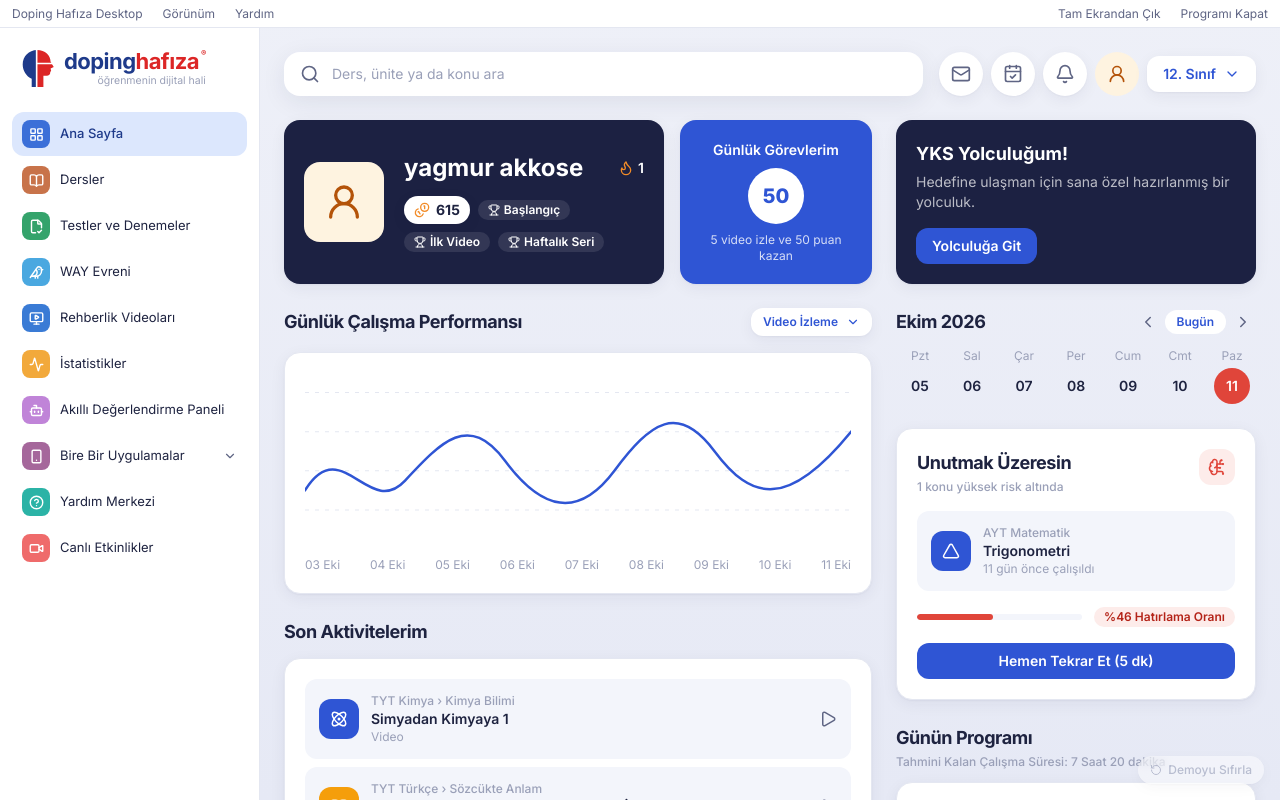
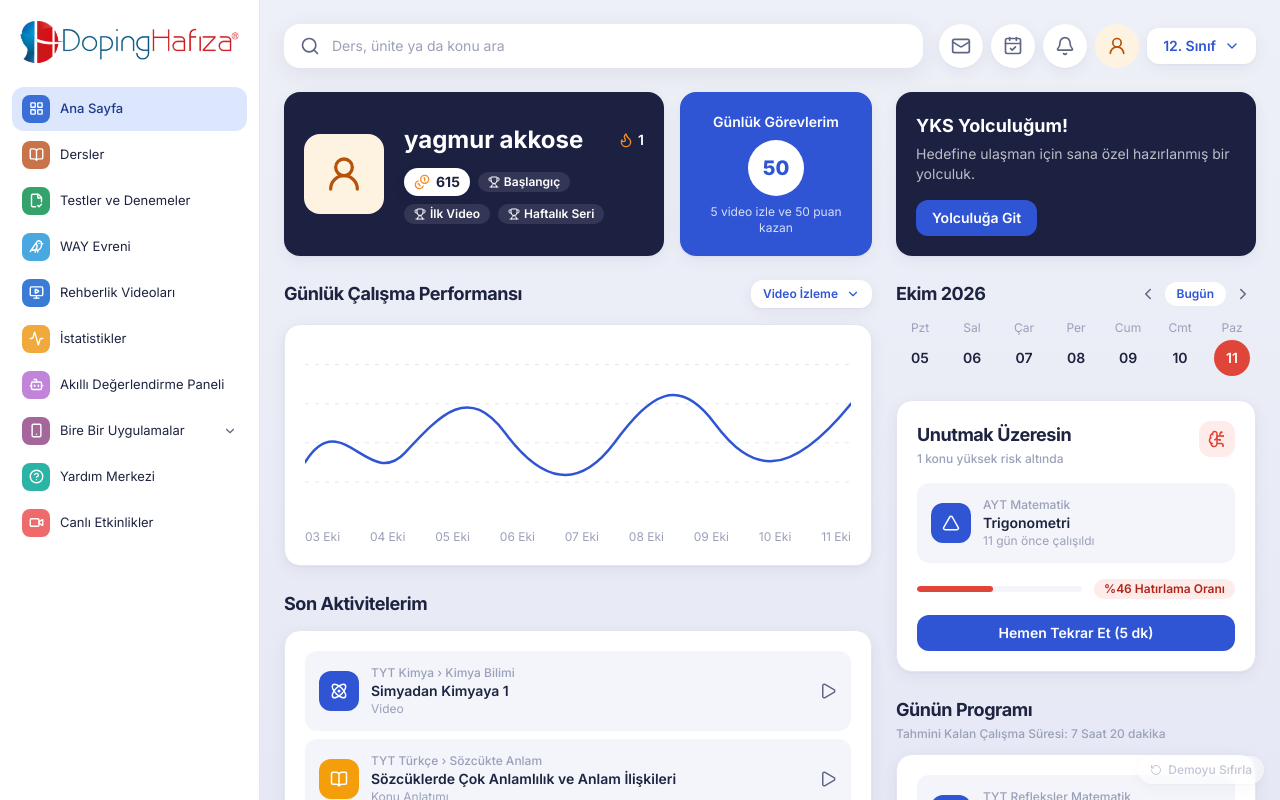
Before and after one commit to YagmurBilgee/doping-retain, a React (Vite) app: page / in a window 1280 px wide. Shown: the top 800 px of the page. Built offline with nearby package versions, Linux system fonts and the light colour scheme.

Commit message:
stil: orijinal logo png olarak eklendi, masaüstü başlık çubuğu kaldırıldı

```diff
--- a/src/App.tsx
+++ b/src/App.tsx
@@ -1,13 +1,7 @@
-import DesktopTitleBar from './components/DesktopTitleBar'
 import HomePage from './pages/HomePage'
 
 function App() {
-  return (
-    <div className="flex min-h-screen flex-col">
-      <DesktopTitleBar />
-      <HomePage />
-    </div>
-  )
+  return <HomePage />
 }
 
 export default App
--- a/src/components/DesktopTitleBar.tsx
+++ /dev/null
@@ -1,25 +0,0 @@
-const LEFT_MENU = ['Doping Hafıza Desktop', 'Görünüm', 'Yardım']
-const RIGHT_MENU = ['Tam Ekrandan Çık', 'Programı Kapat']
-
-/** Decorative replica of the Doping Hafıza Desktop (Electron) window menubar. */
-function DesktopTitleBar() {
-  return (
-    <div
-      className="sticky top-0 z-20 flex h-7 shrink-0 items-center justify-between border-b border-line bg-surface px-3 text-xs text-ink-secondary select-none"
-      aria-hidden="true"
-    >
-      <div className="flex items-center gap-5">
-        {LEFT_MENU.map((item) => (
-          <span key={item}>{item}</span>
-        ))}
-      </div>
-      <div className="flex items-center gap-5">
-        {RIGHT_MENU.map((item) => (
-          <span key={item}>{item}</span>
-        ))}
-      </div>
-    </div>
-  )
-}
-
-export default DesktopTitleBar
--- a/src/components/Logo.tsx
+++ b/src/components/Logo.tsx
@@ -1,36 +1,17 @@
-/* Head profile facing right; split into a navy back half and a red front half. */
-const HEAD_PATH =
-  'M13 43V34C7 31 3 25 3 18 3 9 10 2 19 2 28 2 34 8 34 15L37.5 21 34 22.5 34.6 25 33.5 26.6C34 29 32 31 29 30.6H26V43Z'
-const SPLIT_X = 18.5
-
-/** Doping Hafıza logo mark, wordmark and slogan, recreated for the desktop shell. */
+/*
+ * Official Doping Hafıza logo (public/doping-hafiza-logo.png, 400×222).
+ * The artwork occupies a centered 400×78 band of the transparent canvas,
+ * so object-cover with that aspect ratio crops the empty margins.
+ */
 function Logo() {
   return (
-    <div className="flex items-center gap-2" aria-label="Doping Hafıza" role="img">
-      <svg viewBox="0 0 40 44" className="h-10 w-9 shrink-0" aria-hidden="true">
-        <defs>
-          <clipPath id="logo-clip-back">
-            <rect x="0" y="0" width={SPLIT_X} height="44" />
-          </clipPath>
-          <clipPath id="logo-clip-front">
-            <rect x={SPLIT_X} y="0" width={40 - SPLIT_X} height="44" />
-          </clipPath>
-        </defs>
-        <path d={HEAD_PATH} clipPath="url(#logo-clip-back)" className="fill-logo-navy" />
-        <path d={HEAD_PATH} clipPath="url(#logo-clip-front)" className="fill-logo-red" />
-        {/* Cross-cut notch between the two halves */}
-        <path d={`M${SPLIT_X} 0V44M${SPLIT_X} 17H40`} className="stroke-white" strokeWidth="1.8" />
-      </svg>
-
-      <div className="flex flex-col" aria-hidden="true">
-        <p className="text-[22px] leading-none font-bold tracking-tight">
-          <span className="text-logo-navy">doping</span>
-          <span className="text-logo-red">hafıza</span>
-          <sup className="ml-0.5 align-super text-[8px] font-medium text-logo-red">®</sup>
-        </p>
-        <p className="mt-1 self-end text-[10.5px] leading-none text-ink-muted">öğrenmenin dijital hali</p>
-      </div>
-    </div>
+    <img
+      src="/doping-hafiza-logo.png"
+      alt="Doping Hafıza"
+      width={400}
+      height={78}
+      className="aspect-[400/78] w-full object-cover"
+    />
   )
 }
 
--- a/src/components/Sidebar.tsx
+++ b/src/components/Sidebar.tsx
@@ -41,7 +41,7 @@
 
 function Sidebar({ activeLabel = 'Ana Sayfa' }: SidebarProps) {
   return (
-    <aside className="sticky top-7 hidden h-[calc(100vh-1.75rem)] w-[260px] shrink-0 flex-col gap-6 overflow-y-auto border-r border-line bg-surface px-3 py-5 lg:flex">
+    <aside className="sticky top-0 hidden h-screen w-[260px] shrink-0 flex-col gap-6 overflow-y-auto border-r border-line bg-surface px-3 py-5 lg:flex">
       <div className="px-2">
         <Logo />
       </div>
--- a/src/index.css
+++ b/src/index.css
@@ -37,10 +37,6 @@
   --color-success: #22a06b;
   --color-success-soft: #e3f6ec;
   --color-success-ink: #157a50;
-
-  /* Logo */
-  --color-logo-navy: #1e3a8a;
-  --color-logo-red: #dc2626;
 
   /* Kenar çubuğu: aktif hap ve menü ikon kareleri (masaüstü uygulamasından) */
   --color-nav-active: #dce7fd;
--- a/src/pages/HomePage.tsx
+++ b/src/pages/HomePage.tsx
@@ -47,7 +47,7 @@
   }, [])
 
   return (
-    <div className="flex flex-1">
+    <div className="flex min-h-screen">
       <Sidebar />
 
       <div className="flex min-w-0 flex-1 flex-col gap-6 p-4 sm:p-6">
```
Also changed, not shown: public/doping-hafiza-logo.png (added).
